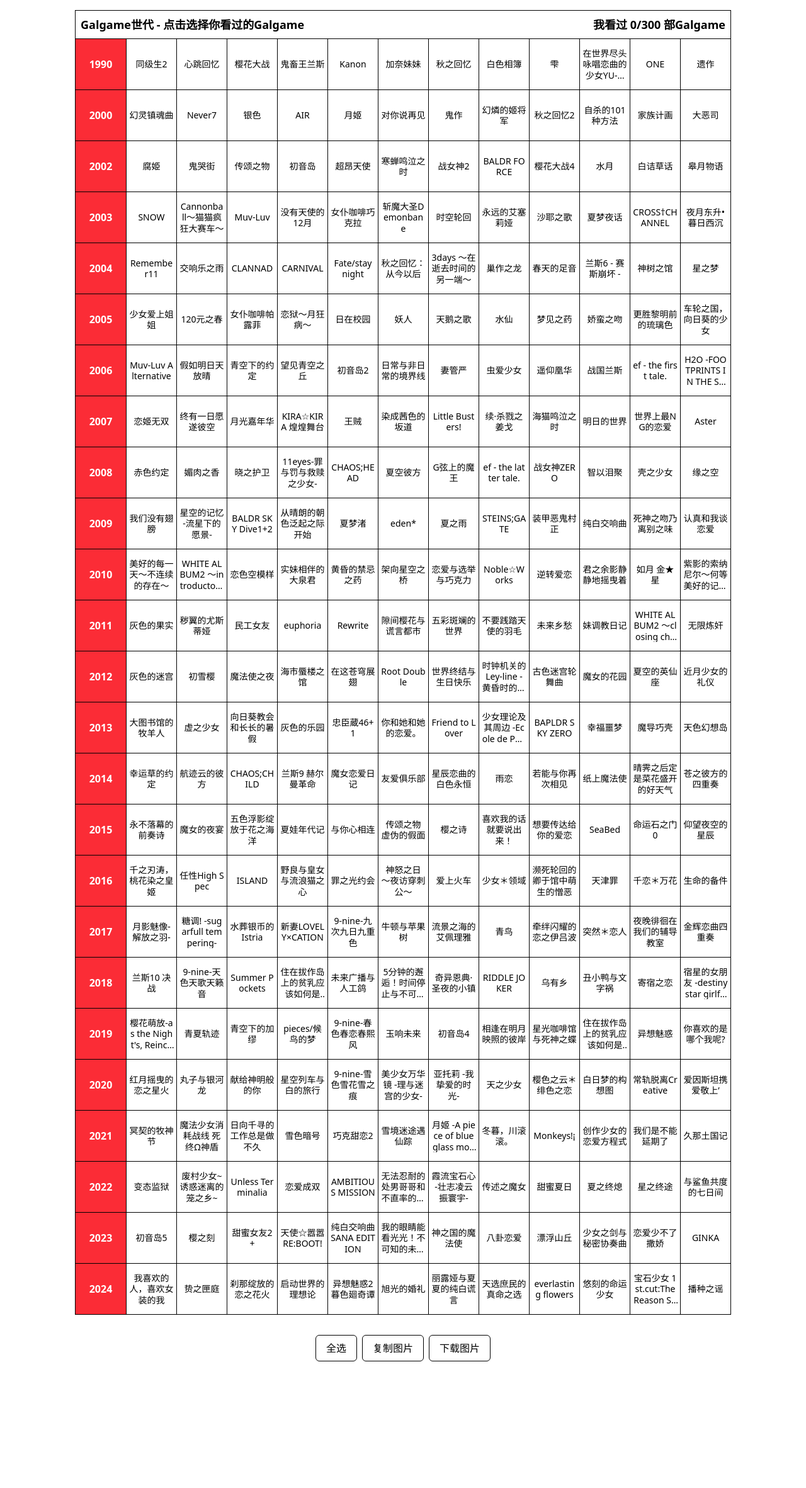
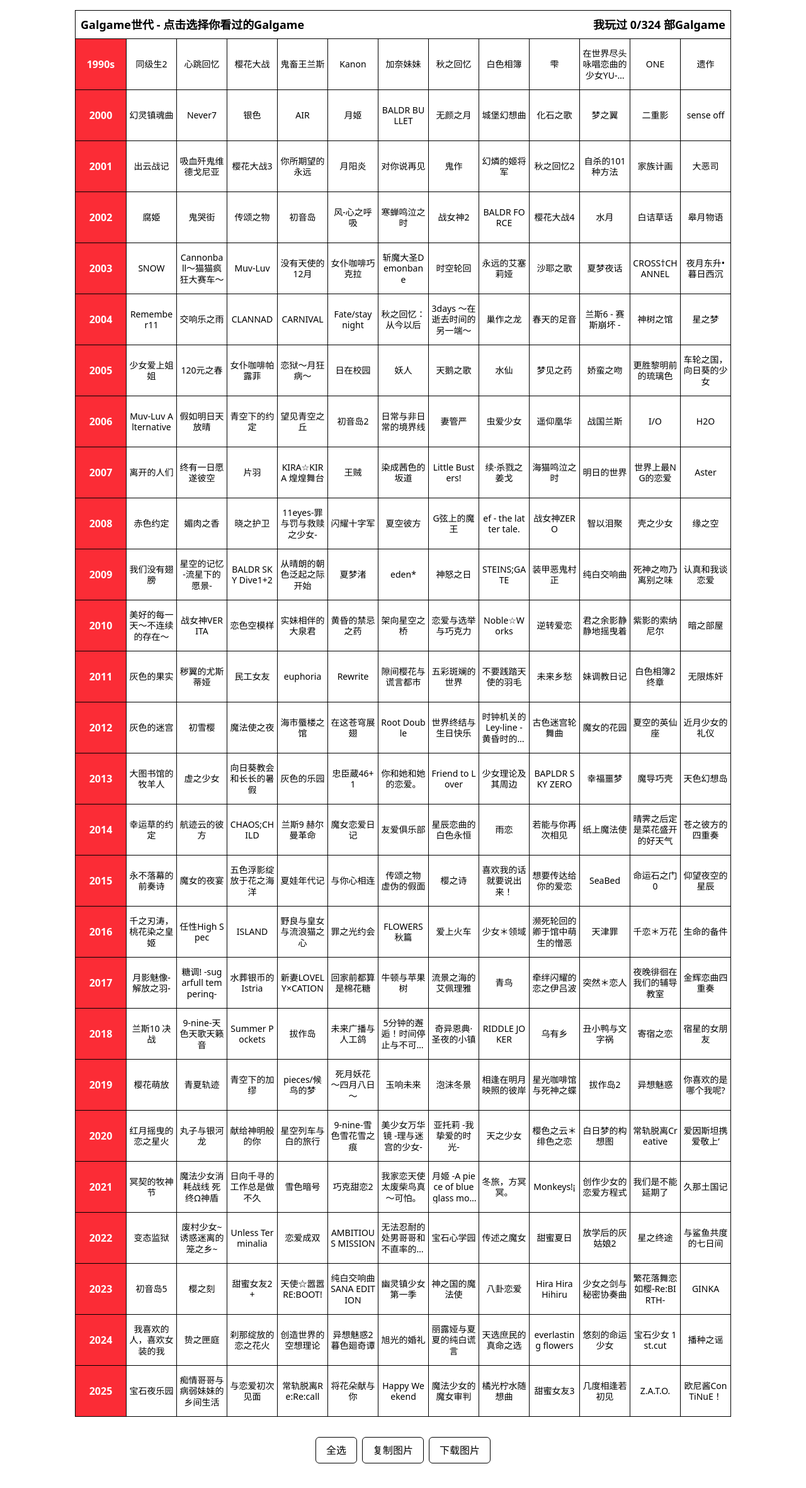
Before and after one commit to LeeHawBummy/galgame-sedai, a React (Vite) app: page / in a window 1280 px wide. Shown: the whole page at 63% size. Before the commit the page ends 2201 px from the top, so only its background shows below. Built offline with nearby package versions, Linux system fonts and the light colour scheme.

Commit message:
feat: 将1990s移到最上方、我看过改为我玩过，并更新游戏数据

```diff
--- a/anime-data.ts
+++ b/anime-data.ts
@@ -3,7 +3,7 @@
 };
 
 const data: Data = {
-  "1990":[
+  "1990s":[
     {title: "同级生2"},
     {title: "心跳回忆"},
     {title: "樱花大战"},
@@ -23,6 +23,20 @@
     {title: "银色"},
     {title: "AIR"},
     {title: "月姬"},
+    {title: "BALDR BULLET"},
+    {title: "无颜之月"},
+    {title: "城堡幻想曲"},
+    {title: "化石之歌"},
+    {title: "梦之翼"},
+    {title: "二重影"},
+    {title: "sense off"},
+  ],
+  "2001":[
+    {title: "出云战记"},
+    {title: "吸血歼鬼维德戈尼亚"},
+    {title: "樱花大战3"},
+    {title: "你所期望的永远"},
+    {title: "月阳炎"},
     {title: "对你说再见"},
     {title: "鬼作"},
     {title: "幻燐的姬将军"},
@@ -36,7 +50,7 @@
     {title: "鬼哭街"},
     {title: "传颂之物"},
     {title: "初音岛"},
-    {title: "超昂天使"},
+    {title: "风-心之呼吸"},
     {title: "寒蝉鸣泣之时"},
     {title: "战女神2"},
     {title: "BALDR FORCE"},
@@ -98,13 +112,13 @@
     { title: "虫爱少女", score: 7 },
     { title: "遥仰凰华", score: 7.8 },
     { title: "战国兰斯", score: 7.7 },
-    { title: "ef - the first tale.", score: 8 },
-    { title: "H2O -FOOTPRINTS IN THE SAND-", score: 7.5 },
+    { title: "I/O", score: 8 },
+    { title: "H2O", score: 7.5 },
   ],
   "2007": [
-    { title: "恋姬无双", score: 8.3 },
+    { title: "离开的人们", score: 8.3 },
     { title: "终有一日愿遂彼空", score: 8.3 },
-    { title: "月光嘉年华", score: 8.6 },
+    { title: "片羽", score: 8.6 },
     { title: "KIRA☆KIRA 煌煌舞台", score: 7.4 },
     { title: "王贼", score: 7.6 },
     { title: "染成茜色的坂道", score: 7.9 },
@@ -120,7 +134,7 @@
     { title: "媚肉之香", score: 8 },
     { title: "晓之护卫", score: 6.8 },
     { title: "11eyes-罪与罚与救赎之少女-", score: 7.8 },
-    { title: "CHAOS;HEAD", score: 8 },
+    { title: "闪耀十字军", score: 8 },
     { title: "夏空彼方", score: 7.5 },
     { title: "G弦上的魔王", score: 7.1 },
     { title: "ef - the latter tale.", score: 6.1 },
@@ -136,7 +150,7 @@
     { title: "从晴朗的朝色泛起之际开始", score: 8 },
     { title: "夏梦渚", score: 7.5 },
     { title: "eden*", score: 7.4 },
-    { title: "夏之雨", score: 7.3 },
+    { title: "神怒之日", score: 7.3 },
     { title: "STEINS;GATE", score: 7.5 },
     { title: "装甲恶鬼村正", score: 7.3 },
     { title: "纯白交响曲", score: 7.4 },
@@ -145,7 +159,7 @@
   ],
   "2010": [
     { title: "美好的每一天～不连续的存在～", score: 8 },
-    { title: "WHITE ALBUM2 ～introductory chapter～", score: 8.6 },
+    { title: "战女神VERITA", score: 8.6 },
     { title: "恋色空模样", score: 7.5 },
     { title: "实妹相伴的大泉君", score: 6.6 },
     { title: "黄昏的禁忌之药", score: 7.4 },
@@ -154,8 +168,8 @@
     { title: "Noble☆Works", score: 7.2 },
     { title: "逆转爱恋", score: 7.3 },
     { title: "君之余影静静地摇曳着", score: 7.1 },
-    { title: "如月 金★星", score: 7.8 },
-    { title: "紫影的索纳尼尔～何等美好的记忆～", score: 6.7 },
+    { title: "紫影的索纳尼尔", score: 7.8 },
+    { title: "暗之部屋", score: 6.7 },
   ],
   "2011": [
     { title: "灰色的果实", score: 8.8 },
@@ -168,7 +182,7 @@
     { title: "不要践踏天使的羽毛", score: 6.5 },
     { title: "未来乡愁", score: 7.5 },
     { title: "妹调教日记", score: 8.3 },
-    { title: "WHITE ALBUM2 ～closing chapter～", score: 7.3 },
+    { title: "白色相簿2 终章", score: 7.3 },
     { title: "无限炼奸", score: 6.8 },
   ],
   "2012": [
@@ -193,7 +207,7 @@
     { title: "忠臣蔵46+1", score: 7.2 },
     { title: "你和她和她的恋爱。", score: 7.1 },
     { title: "Friend to Lover", score: 6.6 },
-    { title: "少女理论及其周边 -Ecole de Paris-", score: 6.6 },
+    { title: "少女理论及其周边", score: 6.6 },
     { title: "BAPLDR SKY ZERO", score: 7.5 },
     { title: "幸福噩梦", score: 6.9 },
     { title: "魔导巧壳", score: 6.9 },
@@ -233,7 +247,7 @@
     { title: "ISLAND", score: 7.7 },
     { title: "野良与皇女与流浪猫之心", score: 7.7 },
     { title: "罪之光约会", score: 7.4 },
-    { title: "神怒之日 ～夜访穿刺公～", score: 7.7 },
+    { title: "FLOWERS 秋篇", score: 7.7 },
     { title: "爱上火车", score: 7.8 },
     { title: "少女＊领域", score: 7.5 },
     { title: "濒死轮回的卿于馆中萌生的憎恶", score: 7.3 },
@@ -246,7 +260,7 @@
     { title: "糖调! -sugarfull tempering-", score: 8.2 },
     { title: "水葬银币的Istria", score: 7.4 },
     { title: "新妻LOVELY×CATION", score: 7 },
-    { title: "9-nine-九次九日九重色", score: 7.6 },
+    { title: "回家前都算是棉花糖", score: 7.6 },
     { title: "牛顿与苹果树", score: 7.9 },
     { title: "流景之海的艾佩理雅", score: 7.9 },
     { title: "青鸟", score: 6.4 },
@@ -259,7 +273,7 @@
     { title: "兰斯10 决战", score: 8.2 },
     { title: "9-nine-天色天歌天籁音", score: 7.8 },
     { title: "Summer Pockets", score: 7 },
-    { title: "住在拔作岛上的贫乳应该如何是好？", score: 7.5 },
+    { title: "拔作岛", score: 7.5 },
     { title: "未来广播与人工鸽", score: 8.3 },
     { title: "5分钟的邂逅！时间停止与不可避免的命运！", score: 7.9 },
     { title: "奇异恩典·圣夜的小镇", score: 7.5 },
@@ -267,19 +281,19 @@
     { title: "乌有乡", score: 8.2 },
     { title: "丑小鸭与文字祸", score: 7.4 },
     { title: "寄宿之恋", score: 6.7 },
-    { title: "宿星的女朋友 -destiny star girlfriend-", score: 7.8 },
+    { title: "宿星的女朋友", score: 7.8 },
   ],
   "2019": [
-    { title: "樱花萌放-as the Night's, Reincarnation-", score: 8.3 },
+    { title: "樱花萌放", score: 8.3 },
     { title: "青夏轨迹", score: 7.8 },
     { title: "青空下的加缪", score: 7.5 },
     { title: "pieces/候鸟的梦", score: 7.3 },
-    { title: "9-nine-春色春恋春熙风", score: 6.5 },
+    { title: "死月妖花 ～四月八日～", score: 6.5 },
     { title: "玉响未来", score: 7.6 },
-    { title: "初音岛4", score: 6.9 },
+    { title: "泡沫冬景", score: 6.9 },
     { title: "相逢在明月映照的彼岸", score: 7.3 },
     { title: "星光咖啡馆与死神之蝶", score: 7.3 },
-    { title: "住在拔作岛上的贫乳应该如何是好？2", score: 6.5 },
+    { title: "拔作岛2", score: 6.5 },
     { title: "异想魅惑", score: 6 },
     { title: "你喜欢的是哪个我呢?", score: 7.6 },
   ],
@@ -303,9 +317,9 @@
     { title: "日向千寻的工作总是做不久", score: 6.2 },
     { title: "雪色暗号", score: 8.5 },
     { title: "巧克甜恋2", score: 6.3 },
-    { title: "雪境迷途遇仙踪", score: 7.8 },
+    { title: "我家恋天使太废柴鸟真～可怕。", score: 7.8 },
     { title: "月姬 -A piece of blue glass moon-", score: 6.8 },
-    { title: "冬暮，川滚滚。", score: 6.3 },
+    { title: "冬旅，方冥冥。", score: 6.3 },
     { title: "Monkeys!¡", score: 7 },
     { title: "创作少女的恋爱方程式", score: 6.8 },
     { title: "我们是不能延期了", score: 6.4 },
@@ -318,10 +332,10 @@
     { title: "恋爱成双", score: 7.5 },
     { title: "AMBITIOUS MISSION", score: 7.6 },
     { title: "无法忍耐的处男哥哥和不直率的叛逆妹妹", score: 7.2 },
-    { title: "霞流宝石心 -壮志凌云振寰宇-", score: 7.4 },
+    { title: "宝石心学园", score: 7.4 },
     { title: "传述之魔女", score: 6.4 },
     { title: "甜蜜夏日", score: 7.2 },
-    { title: "夏之终熄", score: 7.1 },
+    { title: "放学后的灰姑娘2", score: 7.1 },
     { title: "星之终途", score: 6.9 },
     { title: "与鲨鱼共度的七日间", score: 7.5 },
   ],
@@ -331,27 +345,41 @@
     { title: "甜蜜女友2+", score: 8.1 },
     { title: "天使☆嚣嚣 RE:BOOT!", score: 7.8 },
     { title: "纯白交响曲 SANA EDITION", score: 7.3 },
-    { title: "我的眼睛能看光光！不可知的未来与透视的命运", score: 7.6 },
+    { title: "幽灵镇少女 第一季", score: 7.6 },
     { title: "神之国的魔法使", score: 7.7 },
     { title: "八卦恋爱", score: 7.5 },
-    { title: "漂浮山丘", score: 6.4 },
+    { title: "Hira Hira Hihiru", score: 6.4 },
     { title: "少女之剑与秘密协奏曲", score: 6.8 },
-    { title: "恋爱少不了撒娇", score: 7.4 },
+    { title: "繁花落舞恋如樱-Re:BIRTH-", score: 7.4 },
     { title: "GINKA", score: 7.8 },
   ],
   "2024": [
     { title: "我喜欢的人，喜欢女装的我", score: 8 },
     { title: "贽之匣庭", score: 7.6 },
     { title: "刹那绽放的恋之花火", score: 7.5 },
-    { title: "启动世界的理想论", score: 7.3 },
+    { title: "创造世界的空想理论", score: 7.3 },
     { title: "异想魅惑2 暮色廻奇谭", score: 7.8 },
     { title: "旭光的婚礼", score: 6.5 },
     { title: "丽露娅与夏夏的纯白谎言", score: 6.1 },
     { title: "天选庶民的真命之选", score: 7 },
     { title: "everlasting flowers", score: 6.8 },
     { title: "悠刻的命运少女", score: 6.7 },
-    { title: "宝石少女 1st.cut:The Reason She Must Perish", score: 6.2 },
+    { title: "宝石少女 1st.cut", score: 6.2 },
     { title: "播种之谣", score: 7.9 },
+  ],
+  "2025":[
+    {title: "宝石夜乐园"},
+    {title: "痴情哥哥与病弱妹妹的乡间生活"},
+    {title: "与恋爱初次见面"},
+    {title: "常轨脱离Re:Re:call"},
+    {title: "将花朵献与你"},
+    {title: "Happy Weekend"},
+    {title: "魔法少女的魔女审判"},
+    {title: "橘光柠水随想曲"},
+    {title: "甜蜜女友3"},
+    {title: "几度相逢若初见"},
+    {title: "Z.A.T.O."},
+    {title: "欧尼酱ConTiNuE！"},
   ],
 };
 
--- a/src/app.tsx
+++ b/src/app.tsx
@@ -7,6 +7,17 @@
 export const App = () => {
   const [selectedAnime, setSelectedAnime] = usePersistState<string[]>(
     "selectedAnime",
+    []
+  )
+
+  // 1990s 不是整数字符串，会被 Object.keys 排到最后，这里强制提到最前
+  const years = useMemo(
+    () =>
+      Object.keys(animeData).sort((a, b) => {
+        if (a === "1990s") return -1
+        if (b === "1990s") return 1
+        return Number(a) - Number(b)
+      }),
     []
   )
 
@@ -106,7 +117,7 @@
     return `
 ${preset}
 用户Galgame观看记录：(下面的年份是Galgame发布的年份)
-${Object.keys(animeData)
+${years
   .map((year) => {
     const items = animeData[year] || []
 
@@ -133,7 +144,7 @@
   .filter(Boolean)
   .join("\n")}
     `.trim()
-  }, [selectedAnime, promptType])
+  }, [selectedAnime, promptType, years])
 
   return (
     <>
@@ -151,7 +162,7 @@
                 </span>
               </h1>
               <span className="shrink-0 whitespace-nowrap">
-                我看过 {selectedAnime.length}/
+                我玩过 {selectedAnime.length}/
                 {
                   Object.values(animeData).flatMap((year) => {
                     return year.map((item) => item.title).slice(0, 12)
@@ -160,7 +171,7 @@
                 部Galgame
               </span>
             </div>
-            {Object.keys(animeData).map((year) => {
+            {years.map((year) => {
               const items = animeData[year] || []
               return (
                 <div key={year} className="flex border-b">
```
